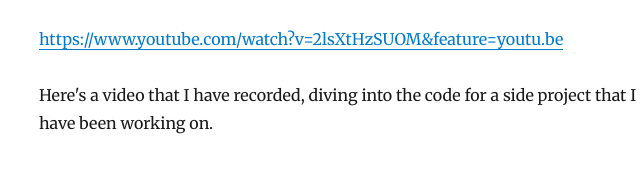
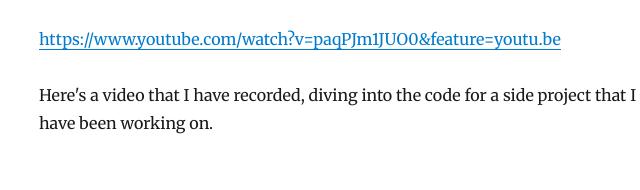
Before and after one commit to MaxRobertsDear/blog, a Gatsby site: page /BurgerBuilder/ in a window 1280 px wide. Shown: the part 198-388 px from the top of the page, 286-926 px from the left. Built offline with nearby package versions, Linux system fonts and the light colour scheme; Gatsby itself is replaced by a stand-in of ours; some packages are replaced by stand-ins of ours.

Commit message:
Updated link for code deep dive video Screen share in which I talk through two components that I wrote for a side project that I have been working on

```diff
--- a/content/blog/BurgerBuilder/index.md
+++ b/content/blog/BurgerBuilder/index.md
@@ -5,7 +5,7 @@
 ---
 
 
-https://www.youtube.com/watch?v=2lsXtHzSUOM&feature=youtu.be
+https://www.youtube.com/watch?v=paqPJm1JUO0&feature=youtu.be
 
 Here's a video that I have recorded, diving into the code for a side project that I have been working on.
 
```
